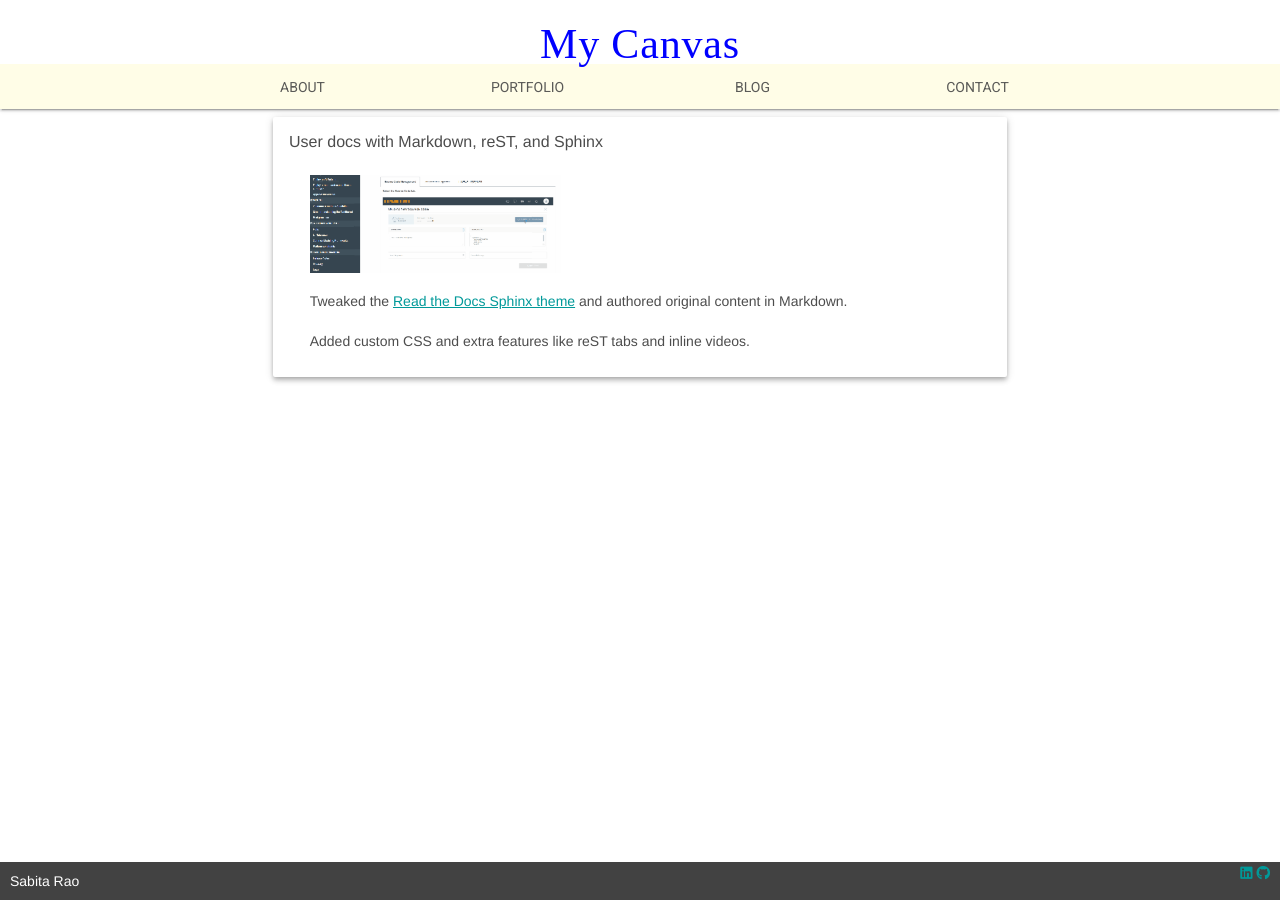
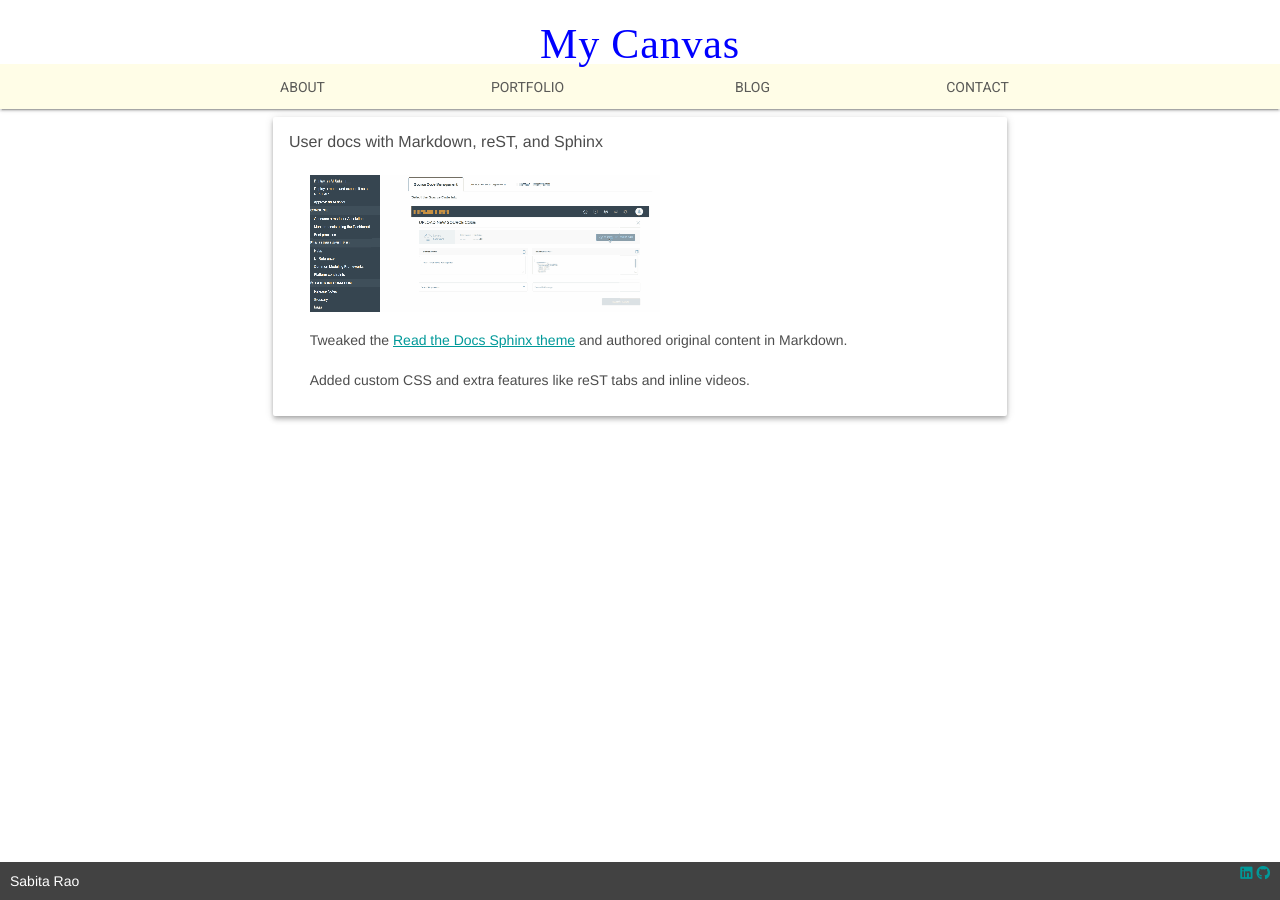
Before and after one commit to sabitarao/sabitarao.github.io, a Jekyll site: the page built from _projects/markdown-sphinx.html, in a window 1280 px wide. Built offline with Jekyll 4.4.1, drawn with Linux system fonts in a browser that asks for light colours; nearby versions of some CDN libraries; some web fonts are replaced.

Commit message:
img resize

```diff
--- a/_projects/markdown-docfx.html
+++ b/_projects/markdown-docfx.html
@@ -10,6 +10,6 @@
 show: true
 order: 3
 ---
-<p><img src="/assets/docfx.gif" width="251px"></p>
+<p><img src="/assets/docfx.gif"></p>
 <p>Used DocFX to publish user and security guides in separate tabs on a single page.</p>
 <p>Modeled after Microsoft Docs, minus the fancy scripts. I hope to learn those too, someday!</p>
--- a/_projects/markdown-sphinx.html
+++ b/_projects/markdown-sphinx.html
@@ -9,6 +9,6 @@
 show: true
 order: 2
 ---
-<p><img src="/assets/sphinx.gif" width="251px"></p>
+<p><img src="/assets/sphinx.gif"></p>
 <p>Tweaked the <a href="https://sphinx-rtd-theme.readthedocs.io/en/stable/" target="_blank">Read the Docs Sphinx theme</a> and authored original content in Markdown.</p>
 <p>Added custom CSS and extra features like reST tabs and inline videos.</p>
```
Also changed, not shown: assets/sphinx.gif, 1 other file.
